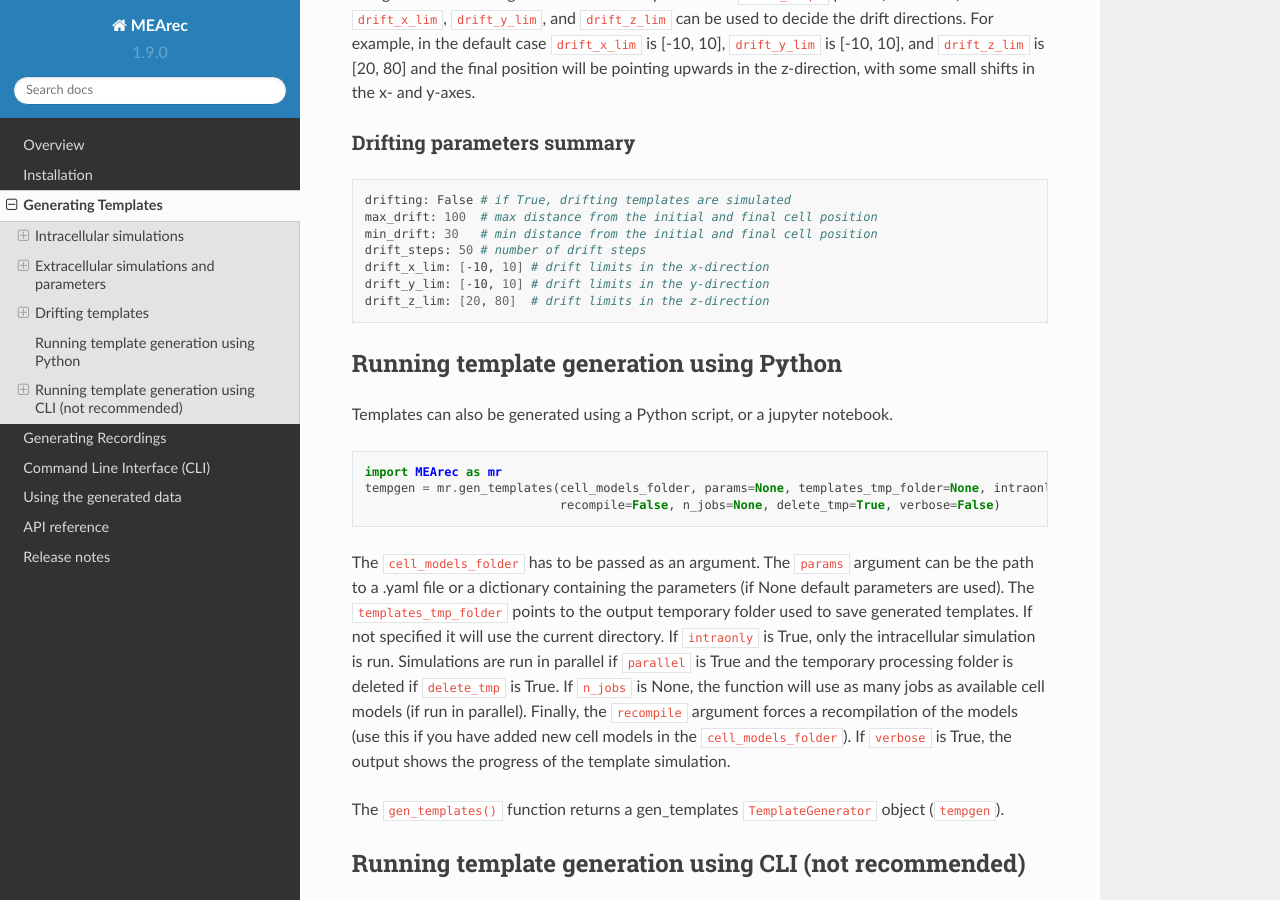
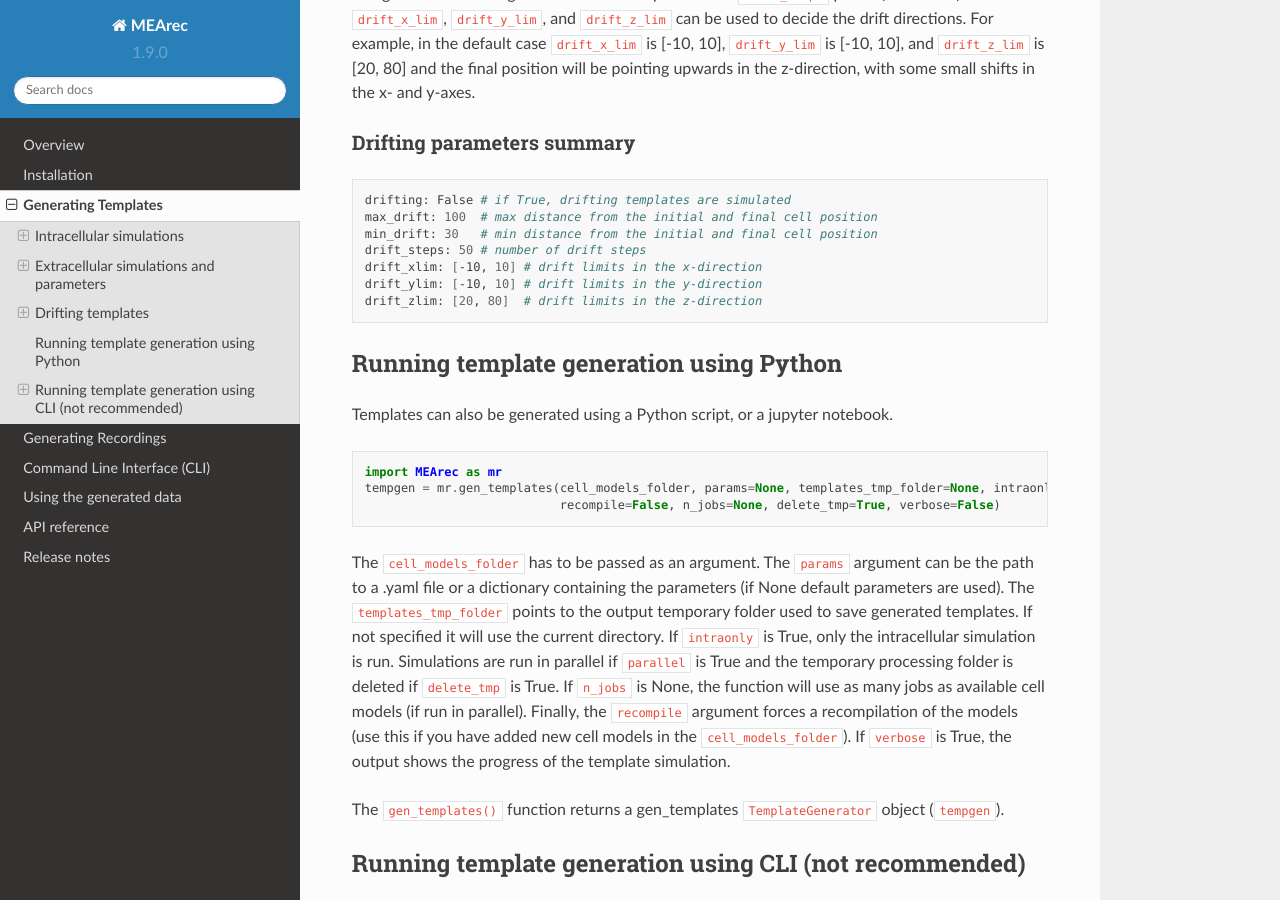
Before and after one commit to SpikeInterface/MEArec, a Sphinx documentation site: the page built from docs/generate_templates.rst, in a window 1280 px wide and 900 px high, scrolled down 2496 px. Built offline with Sphinx 7.4.7 and the Read the Docs theme 2.0.0, drawn with Linux system fonts in a browser that asks for light colours; some of the changed lines change nothing that is shown.

Commit message:
Fixed wrong variables name in the docs

```diff
--- a/docs/generate_templates.rst
+++ b/docs/generate_templates.rst
@@ -128,9 +128,9 @@ Drifting parameters summary
     max_drift: 100  # max distance from the initial and final cell position
     min_drift: 30   # min distance from the initial and final cell position
     drift_steps: 50 # number of drift steps
-    drift_x_lim: [-10, 10] # drift limits in the x-direction
-    drift_y_lim: [-10, 10] # drift limits in the y-direction
-    drift_z_lim: [20, 80]  # drift limits in the z-direction
+    drift_xlim: [-10, 10] # drift limits in the x-direction
+    drift_ylim: [-10, 10] # drift limits in the y-direction
+    drift_zlim: [20, 80]  # drift limits in the z-direction
 
 
 Running template generation using Python
```
